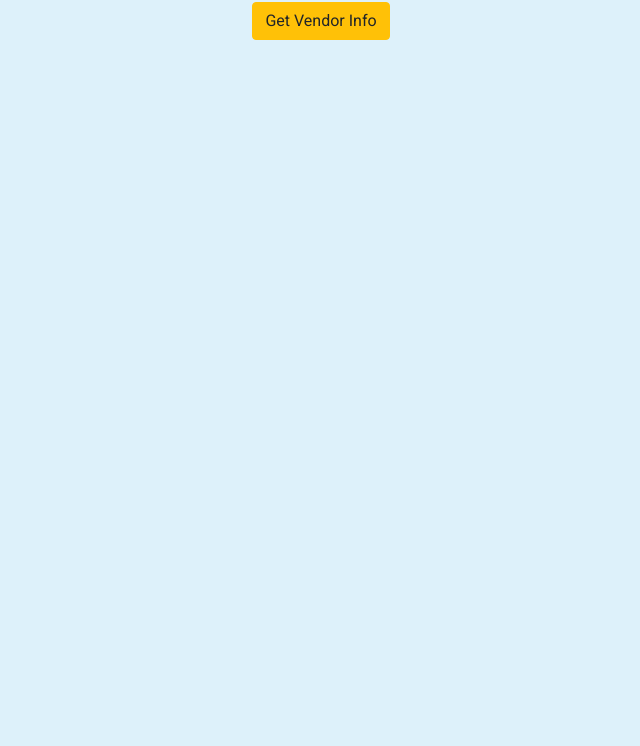
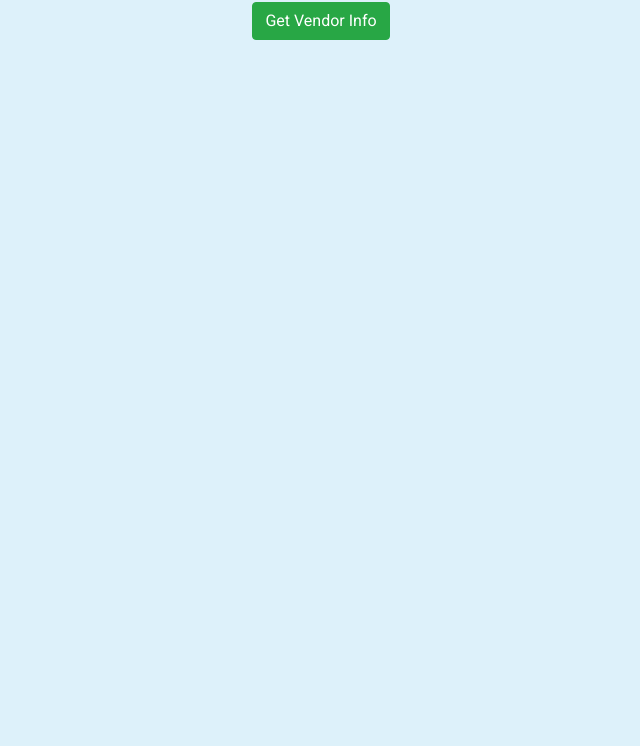
Before and after one commit to malvarius/vendor-orders, a plain HTML site: page index.html in a window 1280 px wide. Shown: the part 54-800 px from the top of the page, without its empty margins (319-959 px from the left). Drawn offline with nearby package versions, Linux system fonts and the light colour scheme.

Commit message:
background color change

```diff
--- a/index.html
+++ b/index.html
@@ -12,7 +12,7 @@
     <div class="container-fluid tableHere">
         <h1 class="text-center">Get vendor emails</h1>
 
-    <button class="btn btn-warning vendor d-block mx-auto"> Get Vendor Info </button> <br><br>
+    <button class="btn btn-success vendor d-block mx-auto"> Get Vendor Info </button> <br><br>
     <div class="emails row"></div>
     </div>
 
```
